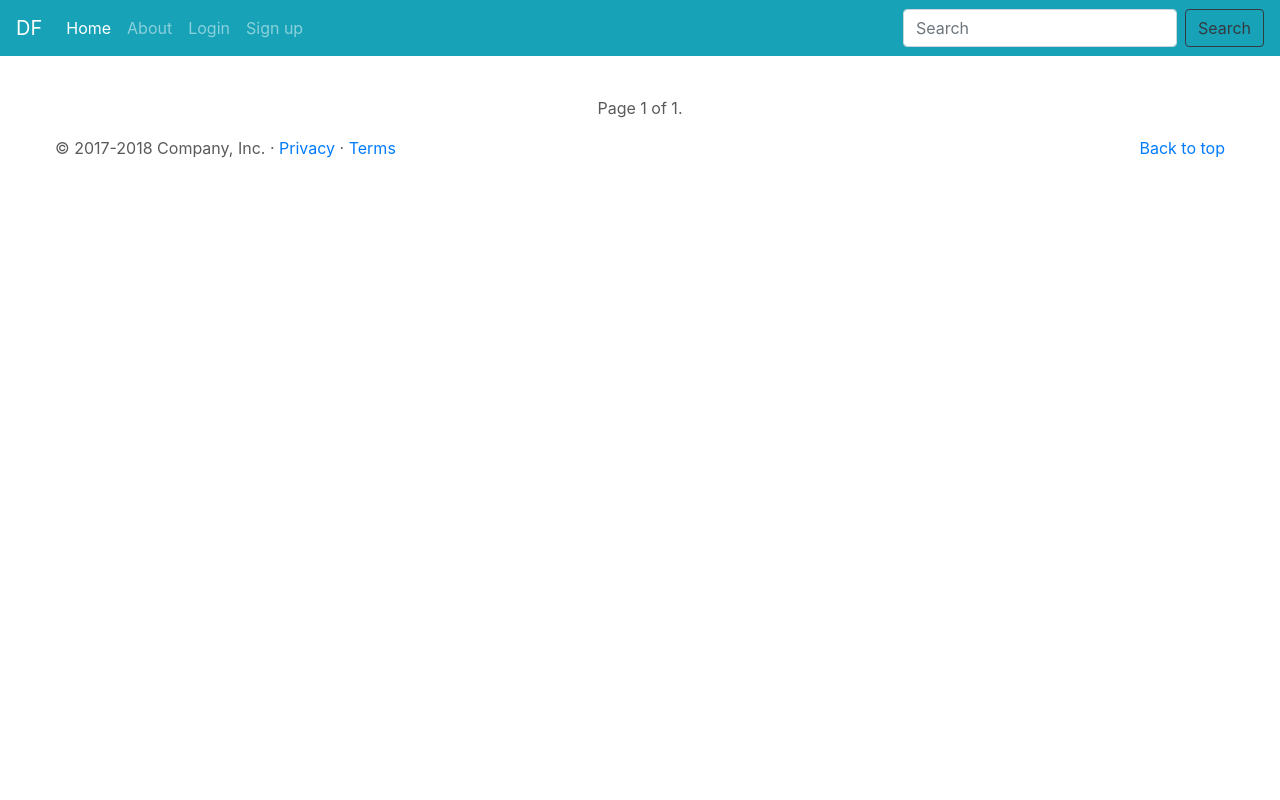
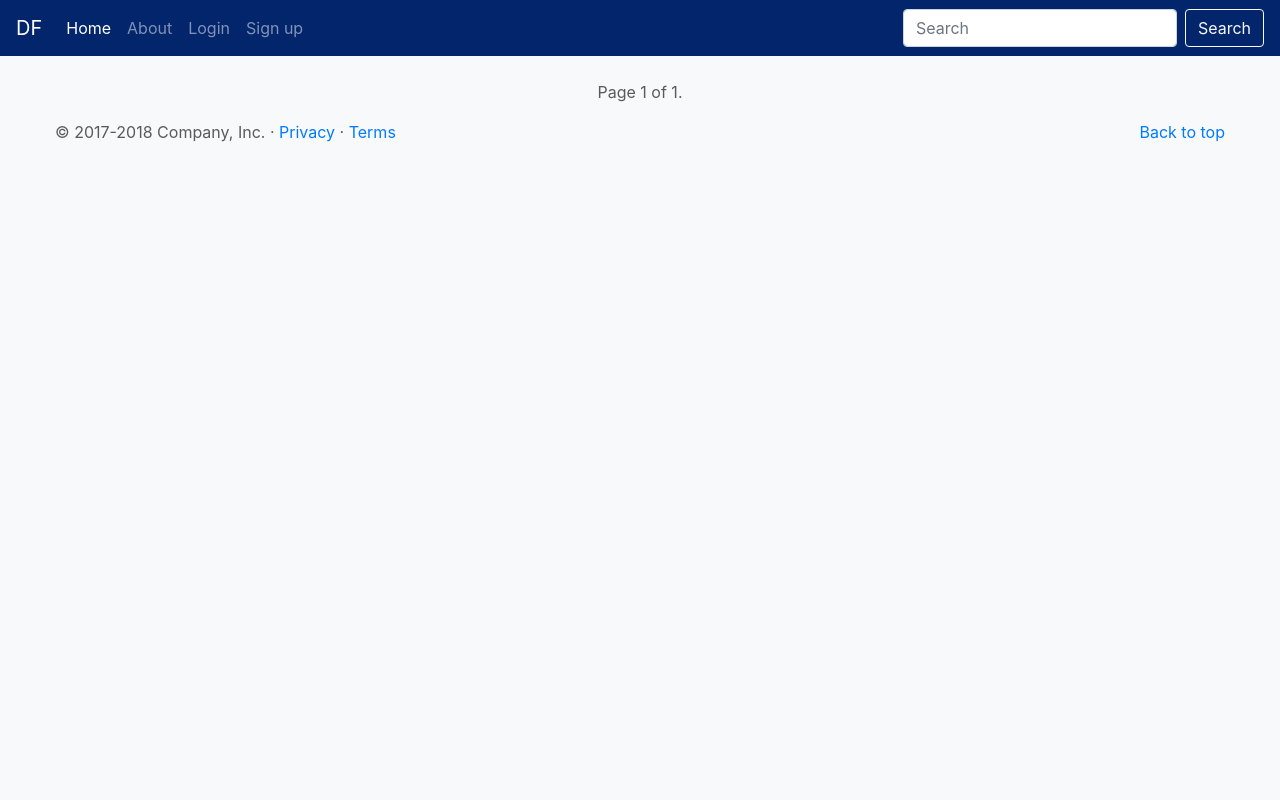
Before and after one commit to h-hub/hacknow-project, a Django app: page / in a window 1280 px wide. Run offline with Django 3.2, Linux system fonts and the light colour scheme; data that the repository does not hold is empty; some libraries are stand-ins or nearby versions.

Commit message:
layout and theme change

```diff
--- a/devRssReader/static/base.css
+++ b/devRssReader/static/base.css
@@ -1,7 +1,8 @@
 body {
-    padding-top: 5rem;
+    padding-top: 4rem;
     padding-bottom: 3rem;
     color: #5a5a5a;
+    /* background-color:red; */
 }
 
 .content {
@@ -27,6 +28,10 @@ body {
     width: 100%;
     height: 100%;
     border: 0;
+}
+
+.bg-navbar {
+    background-color: #03256c;
 }
 
 /* extra large devices */
@@ -79,36 +84,47 @@ body {
     margin-right: auto;
 }
 
-.author-card {
+/* .author-card {
     height: 400px;
     overflow-y: scroll;
-}
+} */
+
+.card-columns {
+    @include media-breakpoint-only(lg) {
+      column-count: 4;
+    }
+    @include media-breakpoint-only(xl) {
+      column-count: 5;
+    }
+  }
 
 .author-card-body {
     padding: 10px;
 }
 
-.author-name-links {
-    margin-bottom: 5px;
+.auther-name {
+    padding: 5px;
+    font-size: 1.3rem;
+    background-color: #1768AC;
 }
 
-.author-name-links div {
-    font-size: 0.9rem;
-    padding: 3px;
+.author-name-links {
+    padding: 8px;
 }
 
-.author-name-links div:hover {
+.author-name-links:hover {
     background-color: #e7e9ea;
     cursor: pointer;
 }
 
-.author-name {
-    font-size: 1rem;
-}
 
 .fa-twitter {
     color: #1DA1F2
 }
+/* home end css */
+
+
+
 
 .bookmark-card {
     overflow-y: scroll;
--- a/home/home_templates/home.html
+++ b/home/home_templates/home.html
@@ -2,35 +2,27 @@
 
 {% block content %}
 {% load static %}
-<div class="row">
 
+<div class="card-columns">
     {% for entry in authors %}
-    <div class="col-md-6 col-12 col-sm-12 col-lg-4 col-xl-3 py-3">
-        <div class="card author-card">
-            <div class="card-body author-card-body bg-light">
-
-
-                <div class="d-flex justify-content-between">
-                    <div class="mr-auto p-2">
-                        <h2 class="author-name">{{entry.authername}}</h2>
-                    </div>
+    <div class="card">
+        <div class="card-header auther-name text-light d-flex justify-content-between">
+            <div class="mr-auto p-2">{{entry.authername}}</div>
             <div class="p-2"><a><i class="fab fa-twitter-square"></i></a></div>
             <div class="p-2"><a><i class="fab fa-github"></i></a></div>
             <div class="p-2"><a><i class="fas fa-window-restore"></i></a></div>
         </div>
+        <ul class="list-group list-group-flush">
             {% for postlink in entry.autherblogfeed.entries %}
-                <div class="card author-name-links" data-link="{{postlink.link}}" data-title="{{postlink.title}}"
+            <li class="list-group-item author-name-links" data-link="{{postlink.link}}" data-title="{{postlink.title}}"
                 data-content="{{postlink.description}}" data-link-id="{{postlink.title}}" data-toggle="modal"
-                    data-target=".bd-example-modal-lg">
-                    <div class="card-body">
-                        {{postlink.title}}
-                    </div>
+                data-target=".bd-example-modal-lg">{{postlink.title}}</li>
+            {% endfor %}
+        </ul>
     </div>
     {% endfor %}
+
 </div>
-        </div>
-    </div>
-    {% endfor %}
 
 <div class="col-md-12 d-flex justify-content-center">
     <div class="pagination">
@@ -50,8 +42,6 @@
             {% endif %}
         </span>
     </div>
-    </div>
-
 </div>
 
 <div class="modal fade bd-example-modal-lg" tabindex="-1" role="dialog" aria-labelledby="myLargeModalLabel"
--- a/home/views.py
+++ b/home/views.py
@@ -13,7 +13,7 @@ import feedparser
 def index(request):
 
     authors = Author.objects.all()
-    paginator = Paginator(authors, 2)
+    paginator = Paginator(authors, 5)
 
     page_number = request.GET.get('page')
     page_obj = paginator.get_page(page_number)
--- a/templates/base.html
+++ b/templates/base.html
@@ -23,10 +23,11 @@
     <script type="text/javascript" src="{% static "bookmarks.js" %}"></script>
 </head>
 
-<body>
+<body class="bg-light
+">
     <header>
 
-        <nav class="navbar navbar-expand-md navbar-dark fixed-top bg-info">
+        <nav class="navbar navbar-expand-md navbar-dark fixed-top bg-navbar">
         {% with request.resolver_match.url_name as url_name %}
             <a class="navbar-brand {% if url_name == 'home' %}active{% endif %}" href="#">DF</a>
             <button class="navbar-toggler" type="button" data-toggle="collapse" data-target="#navbarSupportedContent"
@@ -77,7 +78,7 @@
                 </ul>
                 <form class="form-inline my-2 my-lg-0">
                     <input class="form-control mr-sm-2" type="search" placeholder="Search" aria-label="Search">
-                    <button class="btn btn-outline-dark my-2 my-sm-0" type="submit">Search</button>
+                    <button class="btn btn-outline-light my-2 my-sm-0" type="submit">Search</button>
                 </form>
             </div>
             {% endwith %}
@@ -93,7 +94,7 @@
                 Rss feed reader for the Software Developers.
             </p>
         </div> {% endcomment %}
-        <div class="my-fluid-container  content bg-white">
+        <div class="my-fluid-container content bg-transparent">
             {% block content %}
             {% endblock %}
         </div>
```
Lines whose indentation alone changed are shown as unchanged.
